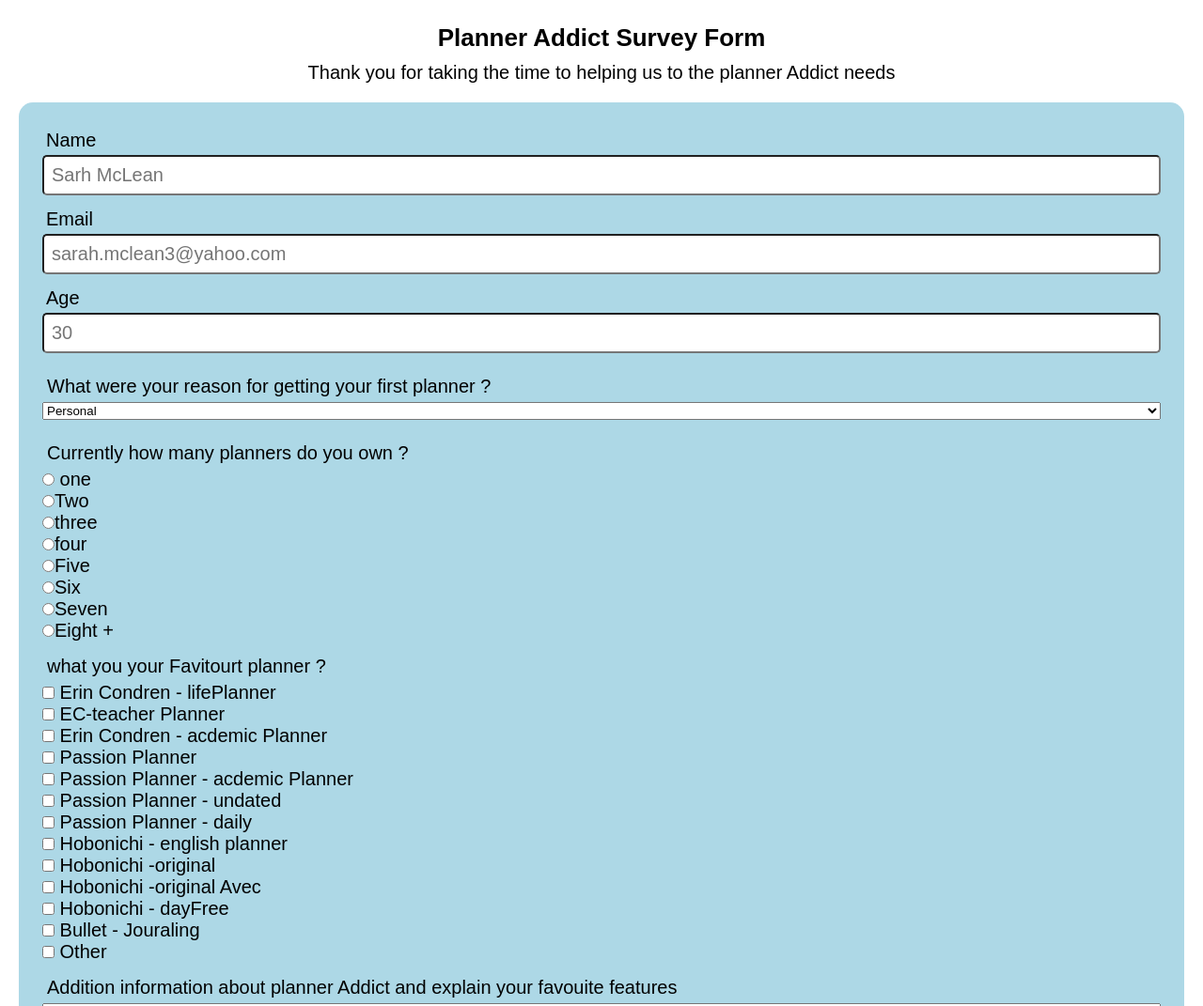
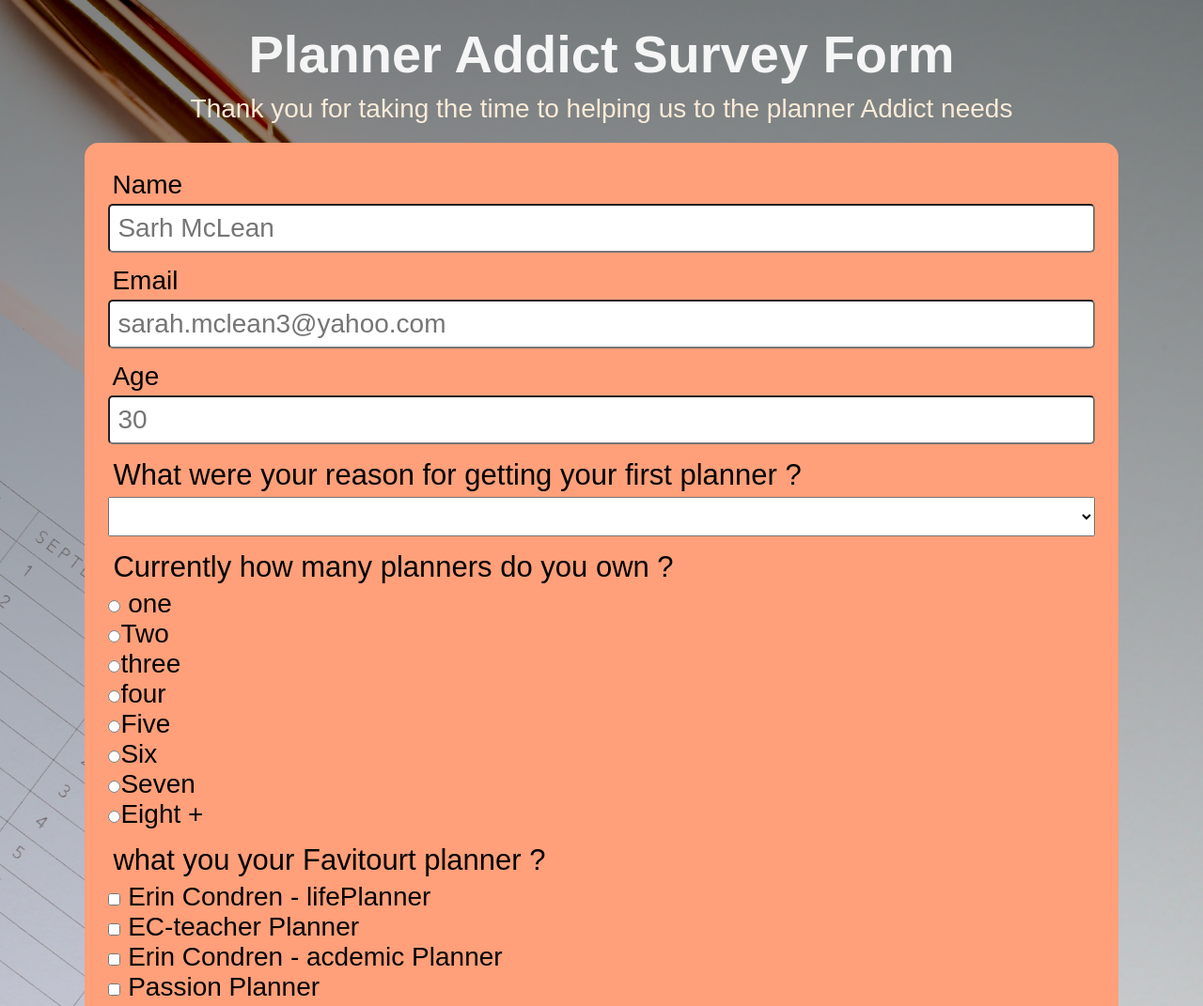
Before and after one commit to lish90/Build-SurveyForm, a plain HTML site: page index.html in a window 1280 px wide. Shown: the top 1071 px of the page at 94% size. Drawn offline with Linux system fonts and the light colour scheme.

Commit message:
css form - styling finalised

```diff
--- a/index.html
+++ b/index.html
@@ -30,7 +30,7 @@
                     required>
             </div>
             <div class="form-sections">
-                <p id="subheading"> What were your reason for getting your first planner ?</p>
+                <h3 id="subheading"> What were your reason for getting your first planner ?</h3>
                 <select name="planners" id="dropdown">
                     <option value="personal">Personal</option>
                     <option value="Teacher Planner"> Teacher Planner</option>
@@ -43,7 +43,7 @@
             </div>
             <div class="form-sections">
 
-                <p id="subheading"> Currently how many planners do you own ? </p>
+                <h3 id="subheading"> Currently how many planners do you own ? </h3>
                 <label>
                     <input type="radio" id="radio-inputs" value='One'>
                     one
@@ -72,7 +72,7 @@
 
             </div>
             <div class="form-sections">
-                <p id="subheading">what you your Favitourt planner ?</p>
+                <h3 id="subheading">what you your Favitourt planner ?</h3>
                 <label>
                     <input type="checkbox" name="Planner1" class="checkbox-planner" value="EC-lifePlanner">
                     Erin Condren - lifePlanner
@@ -127,7 +127,7 @@
                 </label>
             </div>
             <div class="form-sections">
-                <p id="subheading">Addition information about planner Addict and explain your favouite features </p>
+                <h3 id="subheading">Addition information about planner Addict and explain your favouite features </h3>
                 <textarea name="Addition" class="text-input" id="comment"></textarea>
             </div>
             <div class="form-sections">
--- a/style.css
+++ b/style.css
@@ -12,10 +12,16 @@ html {
 
 body {
     font-family: 'Poppins', sans-serif;
+    background: linear-gradient(rgba(0,0,0,0.5),transparent),url(img/jess-bailey-mexeVPlTB6k-unsplash.jpg);
+    background-repeat: no-repeat;
+    background-size: cover;
+    background-position: center;
+
 }
 
 h1 {
-    font-size: 2.6rem;
+    font-size: 5.6rem;
+    color: whitesmoke;
 }
 
 li,
@@ -23,7 +29,7 @@ button,
 label,
 input,
 p {
-    font-size: 2rem;
+    font-size: 2.8rem;
 }
 
 h2 {
@@ -31,7 +37,7 @@ h2 {
 }
 
 h3 {
-    font-size: 3rem;
+    font-size: 3.1rem;
     font-weight: normal;
 }
 
@@ -44,10 +50,20 @@ a {
   color: white;
   text-decoration: none;
 }
+
+/* centring the form  */
+.container {
+  display: flex;
+  justify-content: center;
+}
+
 /* header section  */
 header {
     text-align: center;
     margin-top: 1.5rem;
+}
+#description {
+  color: antiquewhite;
 }
 #title {
   padding: 1rem;
@@ -55,7 +71,7 @@ header {
 }
 /*  Styling general form */
 form {
-  background-color: lightblue;
+  background-color: lightsalmon;
   border-radius: 1.5rem;
   margin: 2rem;
   padding: 2rem;
@@ -93,8 +109,9 @@ form {
   align-items: center;
 }
 
-#dropdown >select{
+select{
   padding: 2rem;
+  height: 3rem;
 
 }
 .text-input{
@@ -106,7 +123,22 @@ button{
   margin-top: 0.8rem;
   margin-bottom: 0.8rem;
   padding: 1.2rem;
+  height: 3.5rem;
+  border-radius: 0.5rem;
+  background-color: olive;
 }
 .submit{
   padding: 1.5rem;
+  height: 2.375rem;
 }
+
+
+
+/*
+display: block;
+width: 100%;
+padding: 0.75rem;
+background: var(--color-green);
+color: inherit;
+border-radius: 2px;
+cursor: pointer; */
```
Also changed, not shown: img/jess-bailey-mexeVPlTB6k-unsplash.jpg (added).
